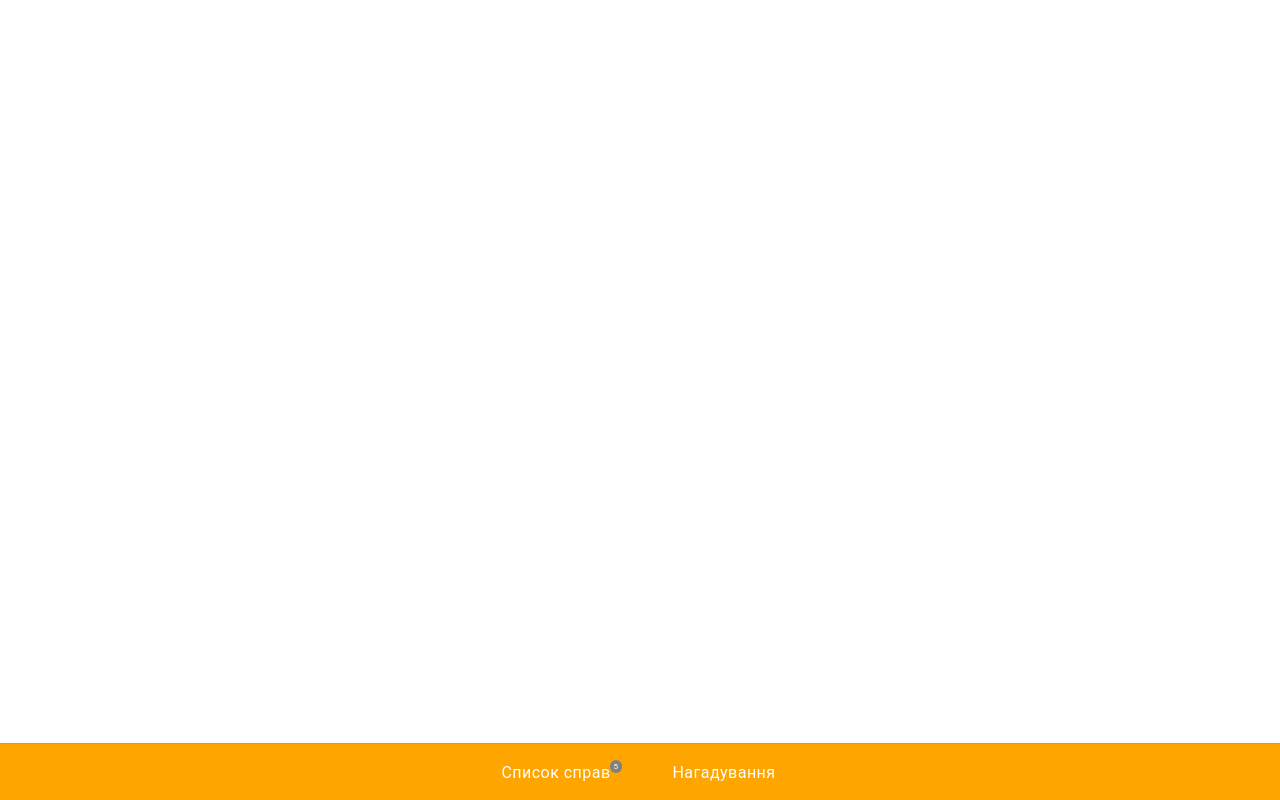
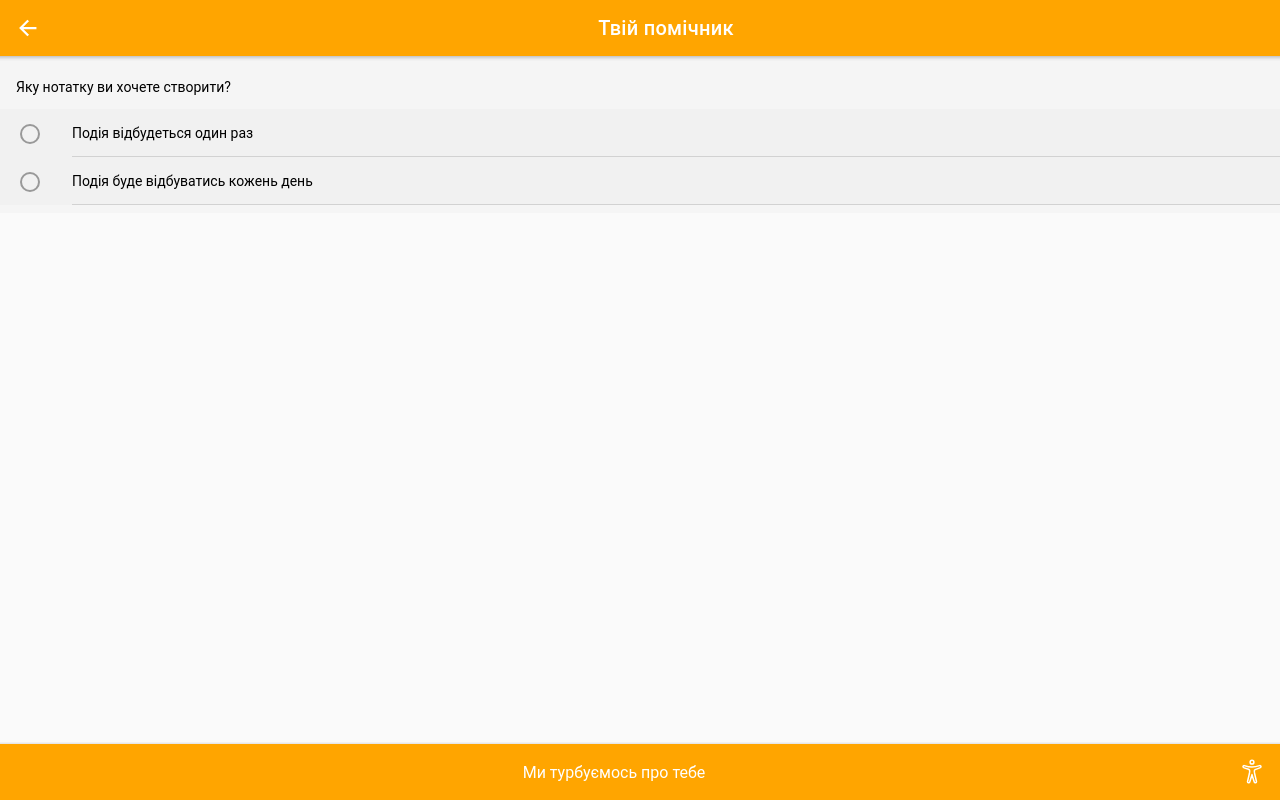
Before and after one commit to SolyaHetman/Mobile-App, a React (Create React App) app: page /home/addNotes in a window 1280 px wide. Built offline with nearby package versions, Linux system fonts and the light colour scheme.

Commit message:
added page add new notes

```diff
--- a/src/App.tsx
+++ b/src/App.tsx
@@ -6,6 +6,7 @@ import StartTrainingPage from './pages/Training/StartTrainingPage';
 import SettingTrainingPage from './pages/Training/SettingTrainigPage';
 import TrainingsPage from './pages/Training/TrainingsPages';
 import ToDoListPage from './pages/ToDoList/ToDoListPage';
+import AddNotesPage from './pages/ToDoList/AddNotes';
 
 /* Core CSS required for Ionic components to work properly */
 import '@ionic/react/css/core.css';
@@ -45,10 +46,10 @@ const App: React.FC = () => (
         <Route exact path="/trainings">
           <TrainingsPage />
         </Route>
-        {/* <Route exact path="/home/schedule">
-          <ToDoListPage />
-        </Route> */}
         <ToDoListPage />
+        <Route exact path="/home/addNotes">
+          <AddNotesPage />
+        </Route>
       </IonRouterOutlet>
     </IonReactRouter>
   </IonApp>
--- /dev/null
+++ b/src/components/AddNotes/AddNotes.css
@@ -0,0 +1,20 @@
+ion-radio {
+    --color-checked: orange;
+}
+
+ion-datetime {
+    color: orange;
+}
+
+ion-item {
+    font-size: 14px;
+    --highlight-background: orange;
+}
+
+.picker-button.sc-ion-picker-md {
+    color: orange;
+}
+
+.picker-opt.picker-opt-selected {
+    color: orange;
+}
--- /dev/null
+++ b/src/components/AddNotes/AddNotes.tsx
@@ -0,0 +1,105 @@
+import React, {useState} from 'react';
+import {
+  IonList,
+  IonRadioGroup,
+  IonListHeader,
+  IonLabel,
+  IonItem,
+  IonRadio,
+  IonItemDivider,
+  IonInput,
+  IonDatetime,
+  IonRange,
+  IonIcon
+} from '@ionic/react';
+import { alertCircleOutline } from 'ionicons/icons';
+import './AddNotes.css';
+
+const AddNotes : React.FC = () => {
+  const [selected, setSelected] = useState<string>();
+  const [title, setTitle] = useState<string>();
+  const [content, setContent] = useState<string>();
+  const [selectedDate, setSelectedDate] = useState<string>('2021-12-15T13:47:20.789');
+  const [importance, setImportance] = useState(0);
+  const [color, onRangeChangeHandler] = useState<string>('dark');
+
+  // function onRangeChangeHandler(e: any) {
+  //   const importance = e.detail.value;
+  //   if (importance === 1 ){
+  //       color = 'success';
+  //       console.log(color);
+  //       console.log(importance);
+  //   }
+
+  // }
+
+  const onIonRangeChange = (event: any) => {
+    const importance = event.target.value;
+    setImportance(importance);
+    if (importance === 1) {
+      onRangeChangeHandler('success');
+    } else if (importance === 2) {
+      onRangeChangeHandler('warning');
+    } else if (importance === 3) {
+      onRangeChangeHandler('danger');
+    } else if (importance === 0) {
+      onRangeChangeHandler('dark');
+    }
+
+  }
+
+  return (
+    <>
+      <IonList>
+        <IonRadioGroup value={selected} onIonChange={e => setSelected(e.detail.value)}>
+            <IonListHeader>
+              <IonLabel>Яку нотатку ви хочете створити?</IonLabel>
+            </IonListHeader>
+
+            <IonItem>
+              <IonLabel>Подія відбудеться один раз</IonLabel>
+              <IonRadio slot="start" value="false" />
+            </IonItem>
+
+            <IonItem>
+              <IonLabel>Подія буде відбуватись кожень день</IonLabel>
+              <IonRadio slot="start" value="true" />
+            </IonItem>
+          </IonRadioGroup>
+        { selected === 'false' &&
+          <div>
+            <IonItemDivider>Подія</IonItemDivider>
+            <IonItem>
+              <IonInput value={title} onIonChange={e => setTitle(e.detail.value!)} clearInput></IonInput>
+            </IonItem>
+            <IonItemDivider>Додаткова інформація</IonItemDivider>
+            <IonItem>
+              <IonInput value={content} onIonChange={e =>setContent(e.detail.value!)} clearInput></IonInput>
+            </IonItem>
+            <IonItem>
+              <IonLabel>Дата</IonLabel>
+              <IonDatetime displayFormat="DDDD MMM D, YYYY" min="2005" max="2016" value={selectedDate} onIonChange={e => setSelectedDate(e.detail.value!)}></IonDatetime>
+            </IonItem>
+            <IonItem>
+              <IonLabel>Час</IonLabel>
+              <IonDatetime displayFormat="HH:mm" value={selectedDate} onIonChange={e => setSelectedDate(e.detail.value!)}></IonDatetime>
+            </IonItem>
+          <IonItemDivider>Оцініть важливість події від 0 до 3</IonItemDivider>
+          <IonItem>
+            <IonRange pin={true} value={importance}  min={0} max={3} step={1} color={color} onIonChange={onIonRangeChange}>
+                <IonIcon slot="end" color= {color} icon={alertCircleOutline} />
+            </IonRange>
+          </IonItem>
+          <IonItem>
+            <IonLabel>Значення: {importance}</IonLabel>
+          </IonItem>
+
+          </div>
+        }
+      </IonList>
+    </>
+  );
+}
+
+
+export default AddNotes;
--- a/src/components/MainMenu/MainMenu.tsx
+++ b/src/components/MainMenu/MainMenu.tsx
@@ -17,7 +17,7 @@ const MainMenu: React.FC = () => {
             <IonCardTitle className="mainTitleMenu">Список нотаток</IonCardTitle>
           </IonCardHeader>
         </IonCard>
-        <IonCard className="card">
+        <IonCard className="card" routerLink='/home/addNotes'>
           <IonCardHeader>
             <IonCardTitle className="mainTitleMenu">Додати нотатку</IonCardTitle>
           </IonCardHeader>
--- a/src/components/shared/header/Header.tsx
+++ b/src/components/shared/header/Header.tsx
@@ -12,7 +12,7 @@ const Header: FC<Props> = ({ title, page }) => {
     return (
         <>
             <IonToolbar>
-                {(page === "StartTrainingPage" || page === "SettingTrainingPage" || page === "ToDoListPage"|| page === "ReminderPage") &&
+                {(page === "StartTrainingPage" || page === "SettingTrainingPage" || page === "ToDoListPage"|| page === "ReminderPage" || page === "AddNotesPage") &&
                 <IonButtons slot="start">
                      <IonBackButton defaultHref="/"/>
                 </IonButtons>  }
--- /dev/null
+++ b/src/pages/ToDoList/AddNotes.tsx
@@ -0,0 +1,23 @@
+import React from 'react';
+import { IonContent, IonPage, IonHeader, IonFooter } from '@ionic/react';
+import Header from '../../components/shared/header/Header';
+import AddNotes  from '../../components/AddNotes/AddNotes';
+import Footer from '../../components/shared/footer/Footer';
+
+const AddNotesPage: React.FC = () => {
+  return (
+    <IonPage>
+      <IonHeader>
+          <Header title="Твій помічник" page="AddNotesPage"/>
+      </IonHeader>
+      <IonContent fullscreen>
+        <AddNotes />
+      </IonContent>
+      <IonFooter>
+        <Footer />
+      </IonFooter>
+    </IonPage>
+  );
+};
+
+export default AddNotesPage;
```
